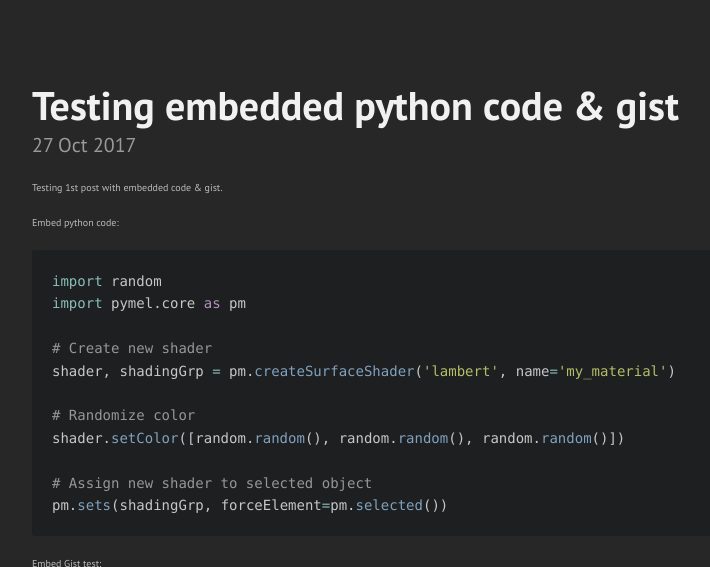
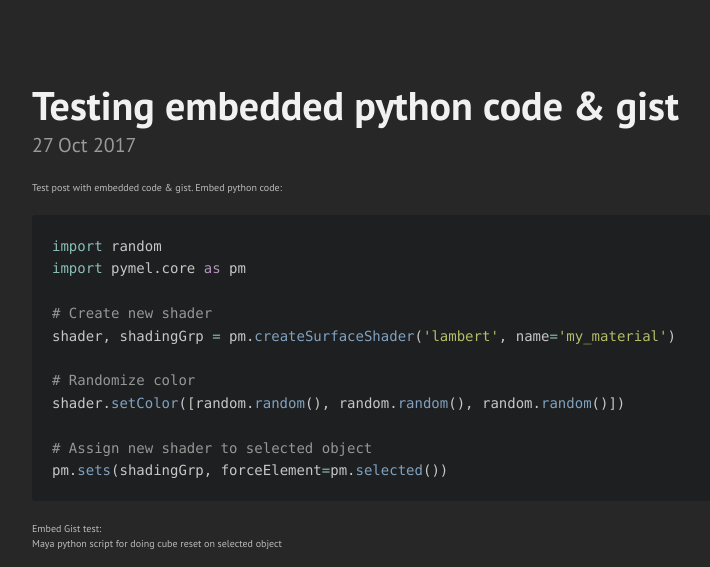
Before and after one commit to sartikadelly/sartikadelly.github.io, a Jekyll site: the page built from _posts/2017-10-27-testing-embed-code.md, in a window 1280 px wide and 1209 px high, cut to the strip 0-567 px from the top of the window. Shown: the whole strip, without its empty margins (428-1138 px from the left). Built offline with Jekyll 4.4.1, drawn with Linux system fonts in a browser that asks for light colours.

Commit message:
Update 2017-10-27-testing-embed-code.md
change post

````diff
--- a/_posts/2017-10-27-testing-embed-code.md
+++ b/_posts/2017-10-27-testing-embed-code.md
@@ -3,8 +3,7 @@ layout: post
 title: Testing embedded python code & gist
 ---
 
-Testing 1st post with embedded code & gist.
-
+Test post with embedded code & gist.
 Embed python code:
 ```python
 import random
````
